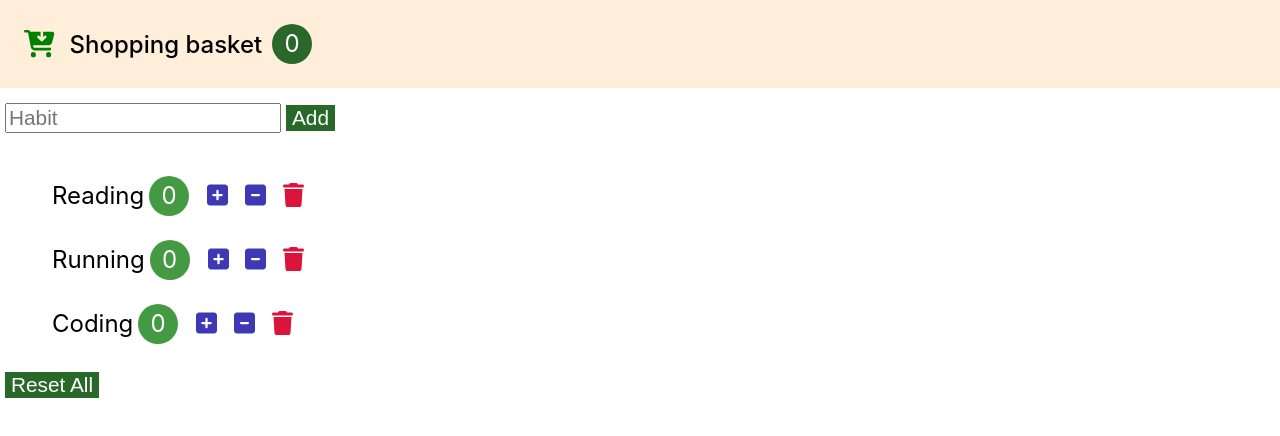
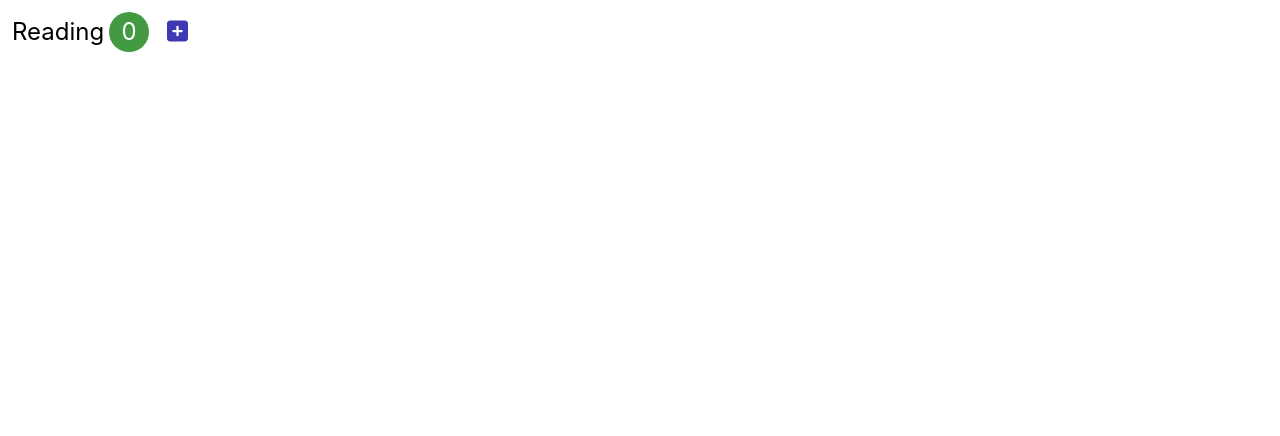
Before and after one commit to injilee/Habit-tracker, a React (Create React App) app: page / in a window 1280 px wide. Shown: the top 436 px of the page. Built offline with nearby package versions, Linux system fonts and the light colour scheme.

Commit message:
React Hook use

```diff
--- /dev/null
+++ b/src/components/simpleHabit.jsx
@@ -0,0 +1,25 @@
+import '../app.css';
+import React, { useState } from 'react';
+const SimpleHabit = () => {
+  const [count, setCount] = useState(0);
+
+  const handleIncrement = () => {
+    setCount(count + 1);
+    // this.setState({ count: this.state.count + 1 });
+  };
+
+  return (
+    <li className="habit">
+      <span className="habit-name">Reading</span>
+      <span className="habit-count">{count}</span>
+      <button
+        className="habit-button habit-increase"
+        onClick={handleIncrement}
+      >
+        <i className="fas fa-plus-square"></i>
+      </button>
+    </li>
+  );
+};
+
+export default SimpleHabit;
--- a/src/index.js
+++ b/src/index.js
@@ -1,10 +1,14 @@
-import React from 'react';
+import React, { StrictMode } from 'react';
 import ReactDOM from 'react-dom/client';
 import './index.css';
-import App from './app';
+// import App from './app';
+import SimpleHabit from './components/simpleHabit';
 import '@fortawesome/fontawesome-free/js/all.js';
 
 const root = ReactDOM.createRoot(document.getElementById('root'));
 root.render(
-    <App />
+    // <App />
+    <StrictMode>
+        <SimpleHabit />
+    </StrictMode>
 );
```
